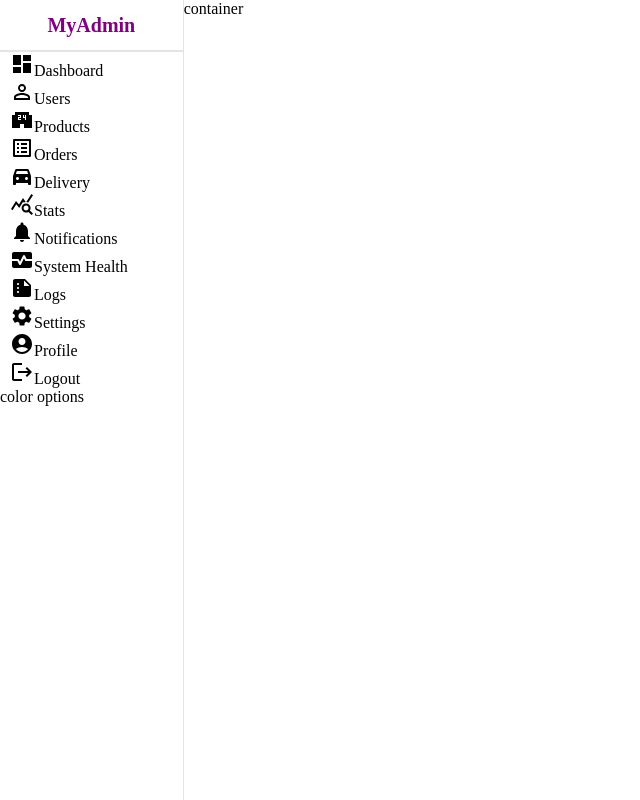
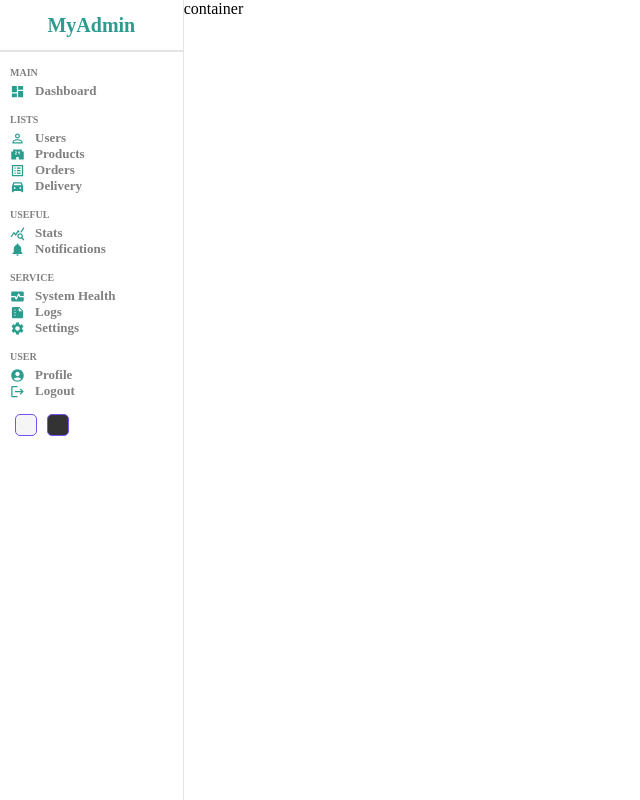
Before and after one commit to Dhiggins94/mui-admin-dashboard, a React (Create React App) app in the folder dashboard/: page / in a window 1280 px wide. Shown: the whole page, without its empty margins (0-640 px from the left). Built offline with nearby package versions, Linux system fonts and the light colour scheme; a web font is replaced by a local one.

Commit message:
sidebar finished

```diff
--- a/dashboard/src/pages/components/sidebar/Sidebar.jsx
+++ b/dashboard/src/pages/components/sidebar/Sidebar.jsx
@@ -21,57 +21,65 @@ export default function Sidebar() {
       <hr />
       <div className="center">
         <ul>
+          <p className="title"> MAIN</p>
           <li>
-            <DashboardIcon />
+            <DashboardIcon className="icon" />
             <span>Dashboard</span>
           </li>
+          <p className="title">LISTS</p>
           <li>
-            <PersonOutlineIcon />
+            <PersonOutlineIcon className="icon" />
             <span>Users</span>
           </li>{" "}
           <li>
-            <LocalConvenienceStoreIcon />
+            <LocalConvenienceStoreIcon className="icon" />
             <span>Products</span>
           </li>
           <li>
-            <ListAltIcon />
+            <ListAltIcon className="icon" />
             <span>Orders</span>
           </li>
           <li>
-            <DirectionsCarFilledIcon />
+            <DirectionsCarFilledIcon className="icon" />
             <span>Delivery</span>
           </li>
+          <p className="title">USEFUL</p>
           <li>
-            <QueryStatsIcon />
+            <QueryStatsIcon className="icon" />
             <span>Stats</span>
           </li>
           <li>
-            <NotificationsIcon />
+            <NotificationsIcon className="icon" />
             <span>Notifications</span>
           </li>
+          <p className="title">SERVICE</p>
           <li>
-            <MonitorHeartIcon />
+            <MonitorHeartIcon className="icon" />
             <span>System Health</span>
           </li>
           <li>
-            <SummarizeIcon />
+            <SummarizeIcon className="icon" />
             <span>Logs</span>
           </li>
           <li>
-            <SettingsIcon />
+            <SettingsIcon className="icon" />
             <span>Settings</span>
           </li>
+          <p className="title"> USER</p>
           <li>
-            <AccountCircleIcon />
+            <AccountCircleIcon className="icon" />
             <span>Profile</span>
           </li>
           <li>
-            <LogoutIcon />
+            <LogoutIcon className="icon" />
             <span>Logout</span>
           </li>
         </ul>
       </div>
-      <div className="bottom"> color options</div>
+      <div className="bottom">
+        <div className="colorOption"></div>
+        <div className="colorOption"></div>
+      </div>
     </div>
   );
 }
--- a/dashboard/src/pages/components/sidebar/sidebar.scss
+++ b/dashboard/src/pages/components/sidebar/sidebar.scss
@@ -3,7 +3,7 @@
   border-right: 0.5px solid rgb(229, 228, 228);
   min-height: 100vh;
   background-color: white;
-}
+
 .top{
   height: 50px;
   display: flex;
@@ -14,7 +14,7 @@
 .logo{
   font-size: 20px;
   font-weight: bold;
-  color: purple;
+  color: #2a9d8f;
 
 }
 hr{
@@ -27,5 +27,53 @@ hr{
     list-style: none;
     margin: 0;
     padding: 0;
+    .title{
+      font-size: 10px;
+      font-weight: bold;
+      color: gray;
+      margin-top: 15px;
+      margin-bottom: 5px;
+    }
+    li{
+     display: flex;
+    align-items: center;
+    padding: 5;
+    cursor: pointer;
+    &:hover{
+    background-color: rgba(207, 159, 214, 0.53);
+      }
+      .icon{
+        font-size: 15px;
+        color:#2a9d8f;
+      }
+      span{
+        font-size: 13px;
+        font-weight: bold;
+        color: gray;
+        margin-left: 10px;
+      }
+    }
   }
 }
+.bottom{
+  display: flex;
+  align-items: center;
+  margin: 10px;
+
+  .colorOption{
+      width: 20px;
+      height: 20px;
+      border-radius: 5px;
+      border: 1px solid #7451f8;
+      cursor: pointer;
+      margin: 5px;
+
+      &:nth-child(1){
+          background-color: whitesmoke;
+      }
+      &:nth-child(2){
+          background-color: #333;
+      }
+  }
+}
+}
```
